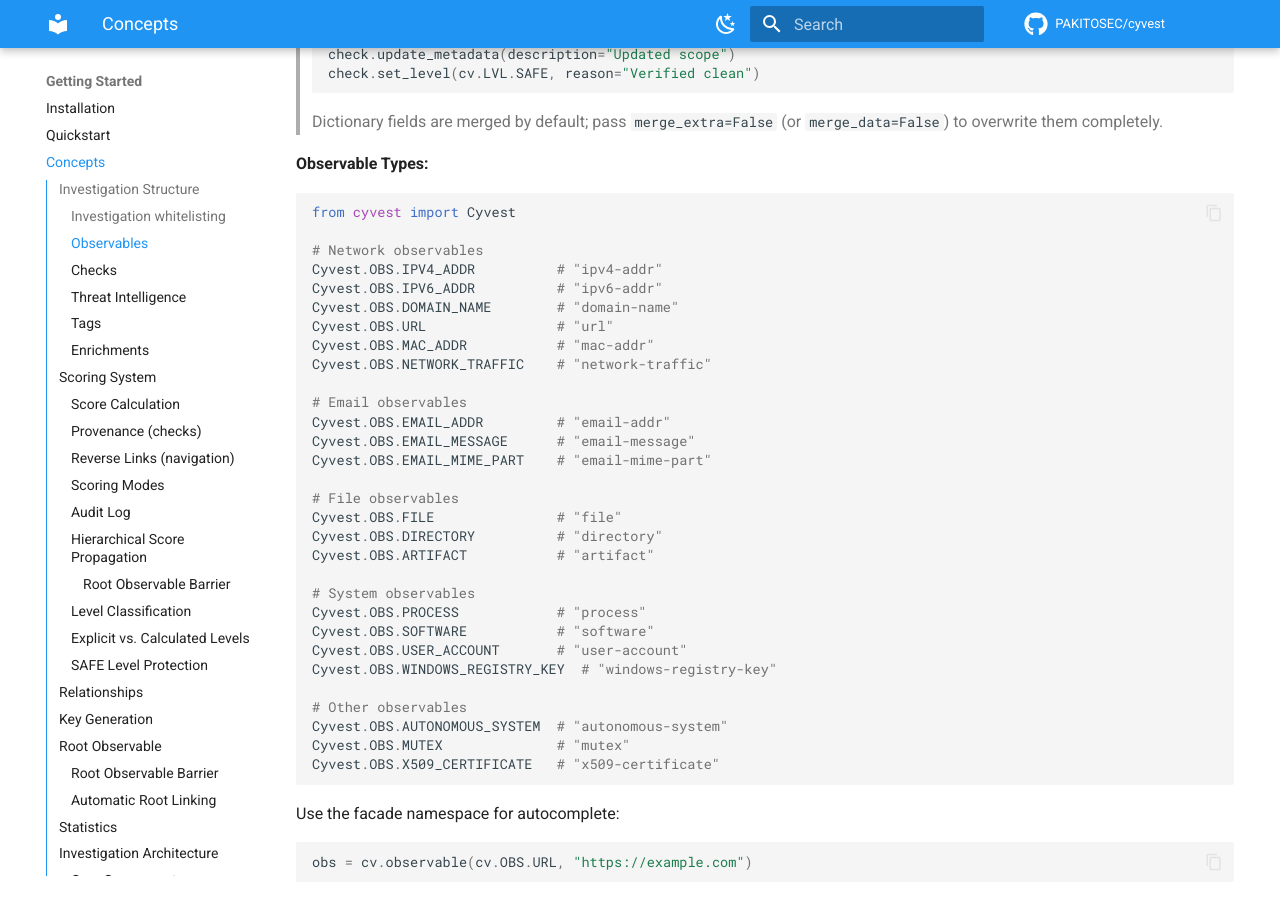
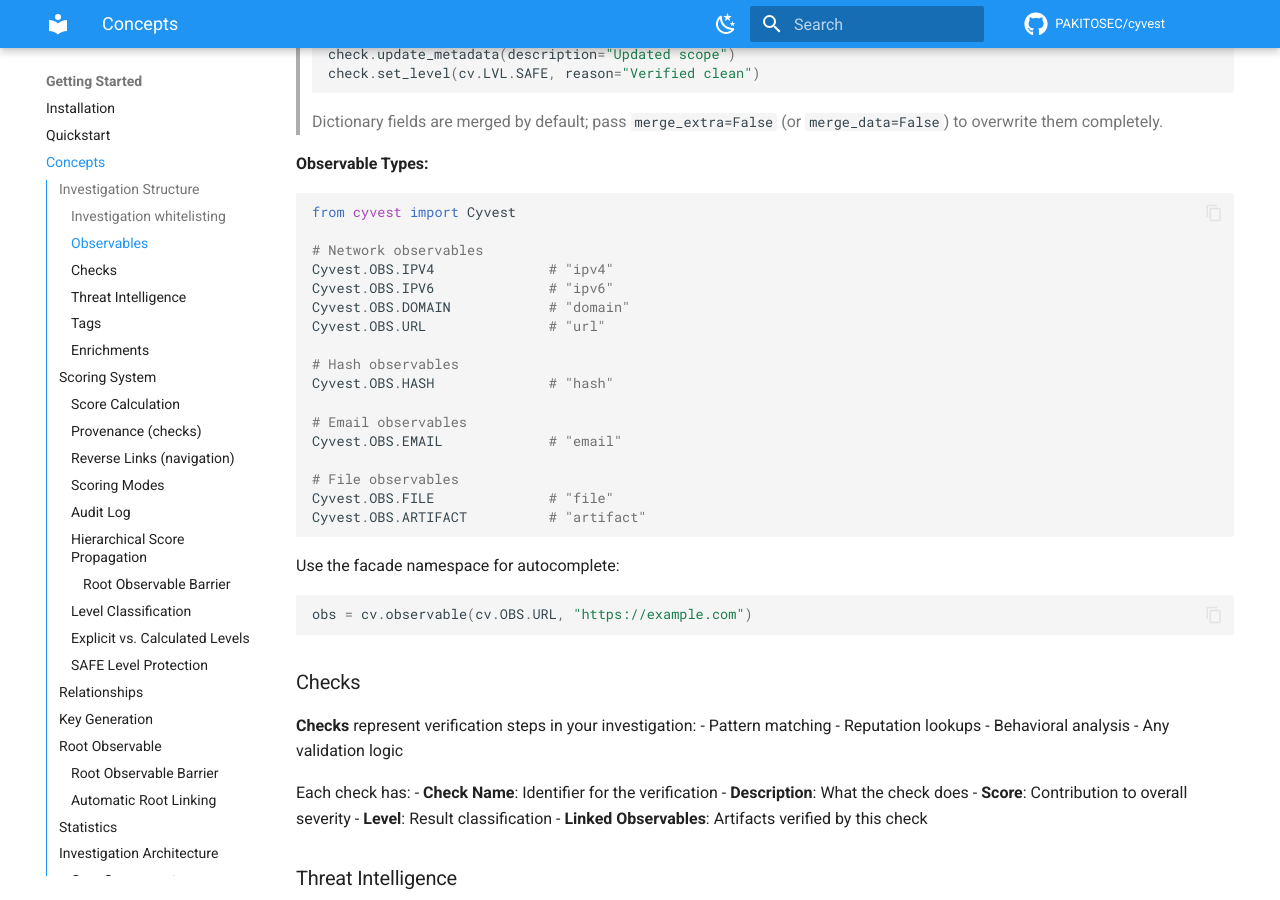
Before and after one commit to PakitoSec/cyvest, an MkDocs documentation site: the page built from docs/getting-started/concepts.md, in a window 1280 px wide and 900 px high, scrolled down 1197 px. Built offline with MkDocs 1.6.1 and Material for MkDocs 9.7.7, drawn with Linux system fonts in a browser that asks for light colours; comment, search, counter and statistics services are not loaded; some of the changed text lies outside the part shown.

Commit message:
refactor(observable): refactor observable types and keys for consistency
- Updated observable types from "ipv4-addr" to "ipv4", "domain-name" to "domain", and "email-addr" to "email" across various files including documentation, JavaScript code, and tests.
- Adjusted key generation functions to reflect the new observable types.
- Modified icon mapping in the visualization package to use the updated observable types.
- Ensured all related tests were updated to match the new observable type definitions and keys.

````diff
--- a/docs/getting-started/concepts.md
+++ b/docs/getting-started/concepts.md
@@ -64,33 +64,20 @@ Each observable has:
 from cyvest import Cyvest
 
 # Network observables
-Cyvest.OBS.IPV4_ADDR          # "ipv4-addr"
-Cyvest.OBS.IPV6_ADDR          # "ipv6-addr"
-Cyvest.OBS.DOMAIN_NAME        # "domain-name"
-Cyvest.OBS.URL                # "url"
-Cyvest.OBS.MAC_ADDR           # "mac-addr"
-Cyvest.OBS.NETWORK_TRAFFIC    # "network-traffic"
+Cyvest.OBS.IPV4              # "ipv4"
+Cyvest.OBS.IPV6              # "ipv6"
+Cyvest.OBS.DOMAIN            # "domain"
+Cyvest.OBS.URL               # "url"
+
+# Hash observables
+Cyvest.OBS.HASH              # "hash"
 
 # Email observables
-Cyvest.OBS.EMAIL_ADDR         # "email-addr"
-Cyvest.OBS.EMAIL_MESSAGE      # "email-message"
-Cyvest.OBS.EMAIL_MIME_PART    # "email-mime-part"
+Cyvest.OBS.EMAIL             # "email"
 
 # File observables
-Cyvest.OBS.FILE               # "file"
-Cyvest.OBS.DIRECTORY          # "directory"
-Cyvest.OBS.ARTIFACT           # "artifact"
-
-# System observables
-Cyvest.OBS.PROCESS            # "process"
-Cyvest.OBS.SOFTWARE           # "software"
-Cyvest.OBS.USER_ACCOUNT       # "user-account"
-Cyvest.OBS.WINDOWS_REGISTRY_KEY  # "windows-registry-key"
-
-# Other observables
-Cyvest.OBS.AUTONOMOUS_SYSTEM  # "autonomous-system"
-Cyvest.OBS.MUTEX              # "mutex"
-Cyvest.OBS.X509_CERTIFICATE   # "x509-certificate"
+Cyvest.OBS.FILE              # "file"
+Cyvest.OBS.ARTIFACT          # "artifact"
 ```
 
 Use the facade namespace for autocomplete:
@@ -223,7 +210,7 @@ All meaningful changes are recorded in a centralized, append-only audit log at t
 
 ```python
 # Observable score changes
-obs = cv.observable_create(cv.OBS.IPV4_ADDR, "10.0.0.1")
+obs = cv.observable_create(cv.OBS.IPV4, "10.0.0.1")
 cv.observable_add_threat_intel(obs.key, "source1", score=Decimal("5.0"))
 cv.observable_add_threat_intel(obs.key, "source2", score=Decimal("8.0"))
 
@@ -298,10 +285,10 @@ When root appears as a child of other observables, it is **SKIPPED** in their sc
 
 ```python
 # Example: Cross-contamination prevention
-domain = cv.observable(cv.OBS.DOMAIN_NAME, "branch1.com")
+domain = cv.observable(cv.OBS.DOMAIN, "branch1.com")
 domain.with_ti("source1", score=Decimal("9.0"))
 
-ip = cv.observable(cv.OBS.IPV4_ADDR, "192.0.2.1")
+ip = cv.observable(cv.OBS.IPV4, "192.0.2.1")
 ip.with_ti("source2", score=Decimal("1.0"))
 
 root = cv.root()
@@ -354,10 +341,10 @@ from decimal import Decimal
 cv = Cyvest()
 
 # Example 1: OUTBOUND - Domain → IP (IP is child)
-domain = cv.observable_create(cv.OBS.DOMAIN_NAME, "malware.com")
+domain = cv.observable_create(cv.OBS.DOMAIN, "malware.com")
 cv.observable_add_threat_intel(domain.key, "virustotal", score=Decimal("2.0"))
 
-ip = cv.observable_create(cv.OBS.IPV4_ADDR, "198.51.100.42")
+ip = cv.observable_create(cv.OBS.IPV4, "198.51.100.42")
 cv.observable_add_threat_intel(ip.key, "abuseipdb", score=Decimal("8.0"))
 
 # Domain resolves to IP (OUTBOUND by default)
@@ -384,10 +371,10 @@ print(f"URL score: {url.score}")        # 9.0 (includes child file score)
 
 
 # Example 3: BIDIRECTIONAL - No hierarchy
-host1 = cv.observable_create(cv.OBS.IPV4_ADDR, "10.0.1.10")
+host1 = cv.observable_create(cv.OBS.IPV4, "10.0.1.10")
 cv.observable_add_threat_intel(host1.key, "ids", score=Decimal("7.0"))
 
-host2 = cv.observable_create(cv.OBS.IPV4_ADDR, "10.0.1.20")
+host2 = cv.observable_create(cv.OBS.IPV4, "10.0.1.20")
 cv.observable_add_threat_intel(host2.key, "ids", score=Decimal("2.0"))
 
 # Hosts communicate (BIDIRECTIONAL by default)
@@ -399,10 +386,10 @@ print(f"Host2 score: {host2.score}")  # 2.0
 
 
 # Example 4: Override semantic defaults
-domain2 = cv.observable_create(cv.OBS.DOMAIN_NAME, "example.com")
+domain2 = cv.observable_create(cv.OBS.DOMAIN, "example.com")
 cv.observable_add_threat_intel(domain2.key, "source", score=Decimal("1.0"))
 
-ip2 = cv.observable_create(cv.OBS.IPV4_ADDR, "192.0.2.1")
+ip2 = cv.observable_create(cv.OBS.IPV4, "192.0.2.1")
 cv.observable_add_threat_intel(ip2.key, "source", score=Decimal("5.0"))
 
 # Override default to BIDIRECTIONAL (no hierarchy)
@@ -423,13 +410,13 @@ Score propagation works recursively through multiple levels:
 
 ```python
 # Grandparent → Parent → Child hierarchy
-grandparent = cv.observable_create(cv.OBS.DOMAIN_NAME, "root.com")
+grandparent = cv.observable_create(cv.OBS.DOMAIN, "root.com")
 cv.observable_add_threat_intel(grandparent.key, "source1", score=Decimal("1.0"))
 
-parent = cv.observable_create(cv.OBS.DOMAIN_NAME, "sub.root.com")
+parent = cv.observable_create(cv.OBS.DOMAIN, "sub.root.com")
 cv.observable_add_threat_intel(parent.key, "source2", score=Decimal("2.0"))
 
-child = cv.observable_create(cv.OBS.IPV4_ADDR, "203.0.113.10")
+child = cv.observable_create(cv.OBS.IPV4, "203.0.113.10")
 cv.observable_add_threat_intel(child.key, "source3", score=Decimal("9.0"))
 
 cv.observable_add_relationship(grandparent.key, parent.key, cv.REL.RELATED_TO, cv.DIR.OUTBOUND)
@@ -502,7 +489,7 @@ cv = Cyvest()
 
 # Create a SAFE observable (e.g., known-good domain)
 trusted = cv.observable_create(
-    cv.OBS.DOMAIN_NAME,
+    cv.OBS.DOMAIN,
     "trusted.example.com",
     score=0,
     level=cv.LVL.SAFE
@@ -539,7 +526,7 @@ print(f"Score: {trusted.score}, Level: {trusted.level}")
 # Output: Score: 6.0, Level: MALICIOUS
 
 # Threat intel with SAFE level can also mark observables as SAFE
-uncertain = cv.observable_create(cv.OBS.DOMAIN_NAME, "example.com")
+uncertain = cv.observable_create(cv.OBS.DOMAIN, "example.com")
 cv.observable_add_threat_intel(
     uncertain.key,
     "whitelist_service",
@@ -594,14 +581,14 @@ cv = Cyvest()
 check = cv.check_create("domain_check", "Analyze domain reputation")
 
 # Link a SAFE observable
-safe_domain = cv.observable_create(cv.OBS.DOMAIN_NAME, "trusted.example.com", level=cv.LVL.SAFE)
+safe_domain = cv.observable_create(cv.OBS.DOMAIN, "trusted.example.com", level=cv.LVL.SAFE)
 cv.check_link_observable(check.key, safe_domain.key)
 
 # Check inherits SAFE level from the observable
 print(f"Check level: {check.level}")  # Output: Check level: SAFE
 
 # Add INFO-level observables - check remains SAFE
-info_ip = cv.observable_create(cv.OBS.IPV4_ADDR, "192.0.2.1")
+info_ip = cv.observable_create(cv.OBS.IPV4, "192.0.2.1")
 cv.check_link_observable(check.key, info_ip.key)
 print(f"Check level: {check.level}")  # Output: Check level: SAFE
 
@@ -796,7 +783,7 @@ inv1 = Cyvest()
 inv1.observable_create(inv1.OBS.URL, "https://example.com")
 
 inv2 = Cyvest()
-inv2.observable_create(inv2.OBS.IPV4_ADDR, "192.168.1.1")
+inv2.observable_create(inv2.OBS.IPV4, "192.168.1.1")
 
 # Merge inv2 into inv1 - automatic deduplication
 inv1.merge_investigation(inv2)
````
Also changed, not shown: README.md (+4 -4 lines), docs/getting-started/quickstart.md (+4 -4 lines), docs/shared-investigation-context.md (+8 -8 lines), js/packages/cyvest-vis/README.md (+1 -1 lines), js/packages/cyvest-vis/src/components/Icons.tsx (+8 -33 lines), 9 other files.
